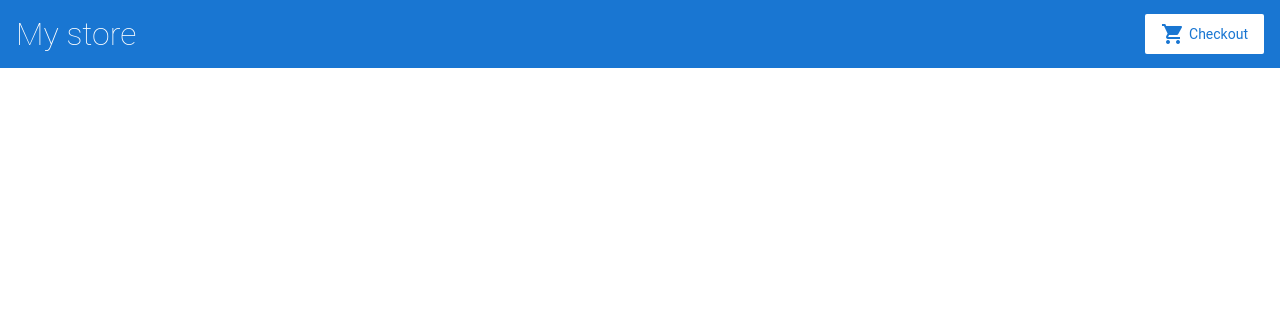
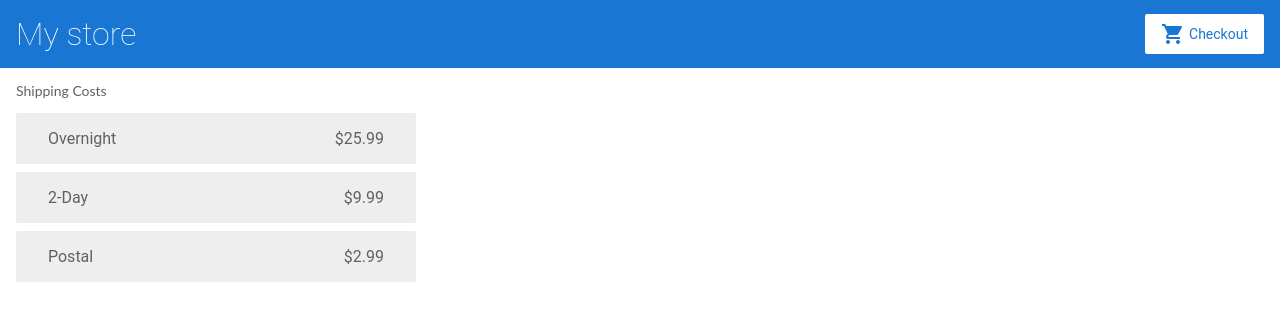
Before and after one commit to eliso1303/angular-tutorial-first, an Angular app: page /shipping in a window 1280 px wide. Before the commit this address led to /. Shown: the top 320 px of the page. Built offline with nearby package versions, Linux system fonts and the light colour scheme.

Commit message:
feat(Angular-tutorial-first): Finish shipping

```diff
--- a/src/app/cart.service.ts
+++ b/src/app/cart.service.ts
@@ -1,23 +1,31 @@
 import { Injectable } from '@angular/core';
+import { HttpClient } from '@angular/common/http';
 
 @Injectable({
     providedIn: 'root'
 })
 
 export class CartService {
-    constructor(){}
+  static getShippingCosts(): any {
+    throw new Error("Method not implemented.");
+  }
+    constructor(private http: HttpClient) { }
     items = [];
 
     addToCart(product) {
         this.items.push(product);
     }
 
-    getItems(){
+    getItems() {
         return this.items;
     }
 
-    clearCart(){
+    clearCart() {
         this.items = [];
         return this.items;
     }
+
+    getShippingCosts() {
+        return this.http.get('/assets/shipping.json');
+    }
 }
--- a/src/app/cart/cart.component.html
+++ b/src/app/cart/cart.component.html
@@ -1,6 +1,13 @@
 <h3>Cart</h3>
 
-<div class="cart-item" *ngFor="let item of items">
+<p>
+    <a routerLink="/shipping">shipping Prices</a>
+</p>
+
+<div class="cart-item" *ngFor="let item of items; index as productId">
     <span>{{item.name}}</span>
     <span>{{item.price | currency}}</span>
+    <button (click)="clearItem(productId)">Delete</button>
 </div>
+
+<button (click)="clearCart()">Delete</button>
--- a/src/app/cart/cart.component.ts
+++ b/src/app/cart/cart.component.ts
@@ -1,4 +1,4 @@
-import {CartService} from './../cart.service';
+import { CartService } from './../cart.service';
 import { Component, OnInit } from '@angular/core';
 
 @Component({
@@ -10,7 +10,16 @@ import { Component, OnInit } from '@angular/core';
 export class CartComponent implements OnInit {
     items;
     constructor(private cartService: CartService) {
-        this.items=this.cartService.getItems();
+        this.items = this.cartService.getItems();
     }
     ngOnInit() { }
+
+    clearItem(productId) {
+        // this.items.productId = {};
+        delete this.items.productId;
+        // window.alert(this.items.productId);
+    }
+    clearCart() {
+        this.items = [];
+    }
 }
--- a/src/app/product-details/product-details.component.html
+++ b/src/app/product-details/product-details.component.html
@@ -2,7 +2,8 @@
 
 <div *ngIf="product">
     <h3>{{product.name}}</h3>
-    <h4>{{product.price}}</h4>
+    <h4>{{product.price | currency}}</h4>
     <p *ngIf="product.description">{{product.description}}</p>
-    <button (click)="addToCart(product)">Buy</button>
 </div>
+
+<button (click)="addToCart(product)">Buy</button>
--- /dev/null
+++ b/src/app/shipping/shipping.component.html
@@ -0,0 +1,6 @@
+<p>Shipping Costs</p>
+
+<div class="shipping-item" *ngFor="let shipping of shippingCosts | async">
+    <span>{{shipping.name}}</span>
+    <span>{{shipping.price | currency}}</span>
+</div>
--- /dev/null
+++ b/src/app/shipping/shipping.component.ts
@@ -0,0 +1,19 @@
+import { Component, OnInit } from '@angular/core';
+import { CartService } from '../cart.service';
+
+@Component({
+  selector: 'app-shipping',
+  templateUrl: './shipping.component.html',
+  styleUrls: ['./shipping.component.scss']
+})
+export class ShippingComponent implements OnInit {
+  shippingCosts;
+
+  constructor(private shippingService: CartService) {
+    this.shippingCosts = shippingService.getShippingCosts();
+  }
+
+  ngOnInit() {
+  }
+
+}
--- /dev/null
+++ b/src/assets/shipping.json
@@ -0,0 +1,14 @@
+[
+    {
+        "name": "Overnight",
+        "price": 25.99
+    },
+    {
+        "name": "2-Day",
+        "price": 9.99
+    },
+    {
+        "name": "Postal",
+        "price": 2.99
+    }
+]
```
Also changed, not shown: src/app/app.module.ts (+7 -2 lines), src/app/shipping/shipping.component.scss (added).
